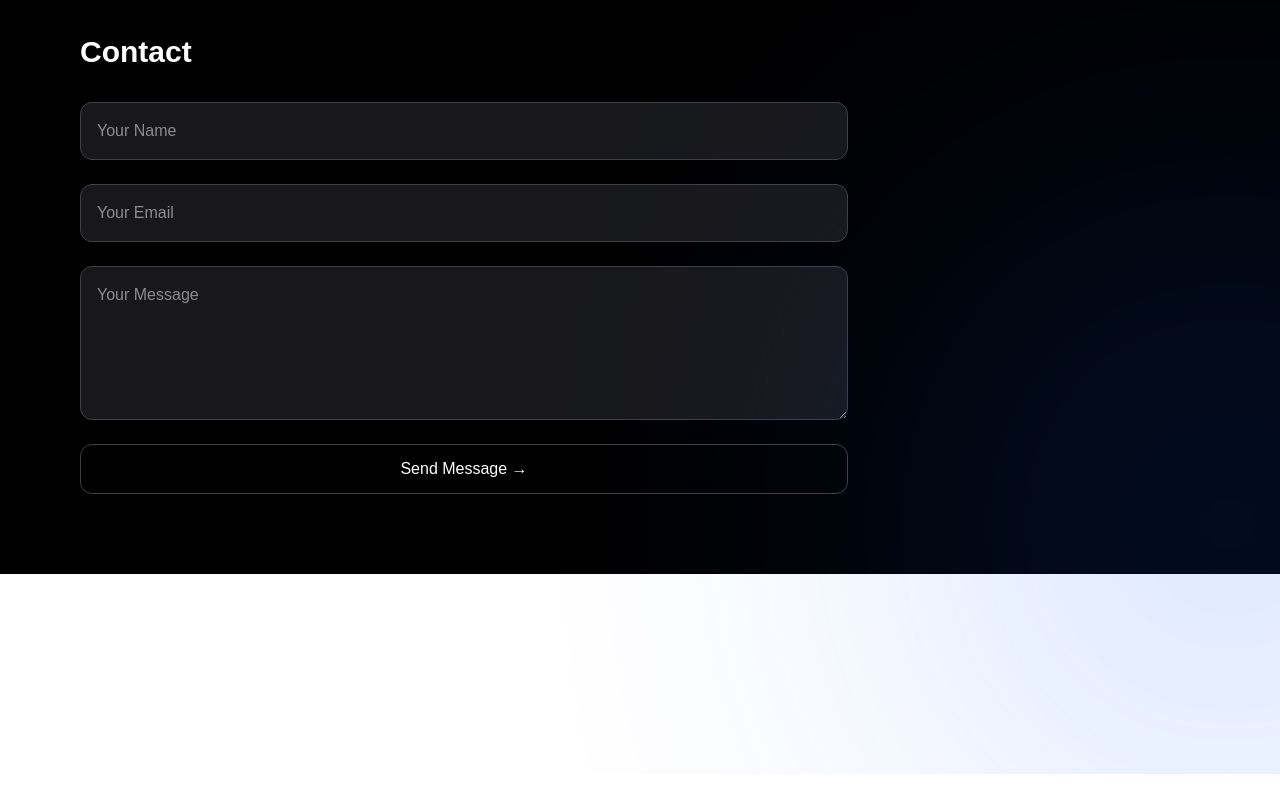
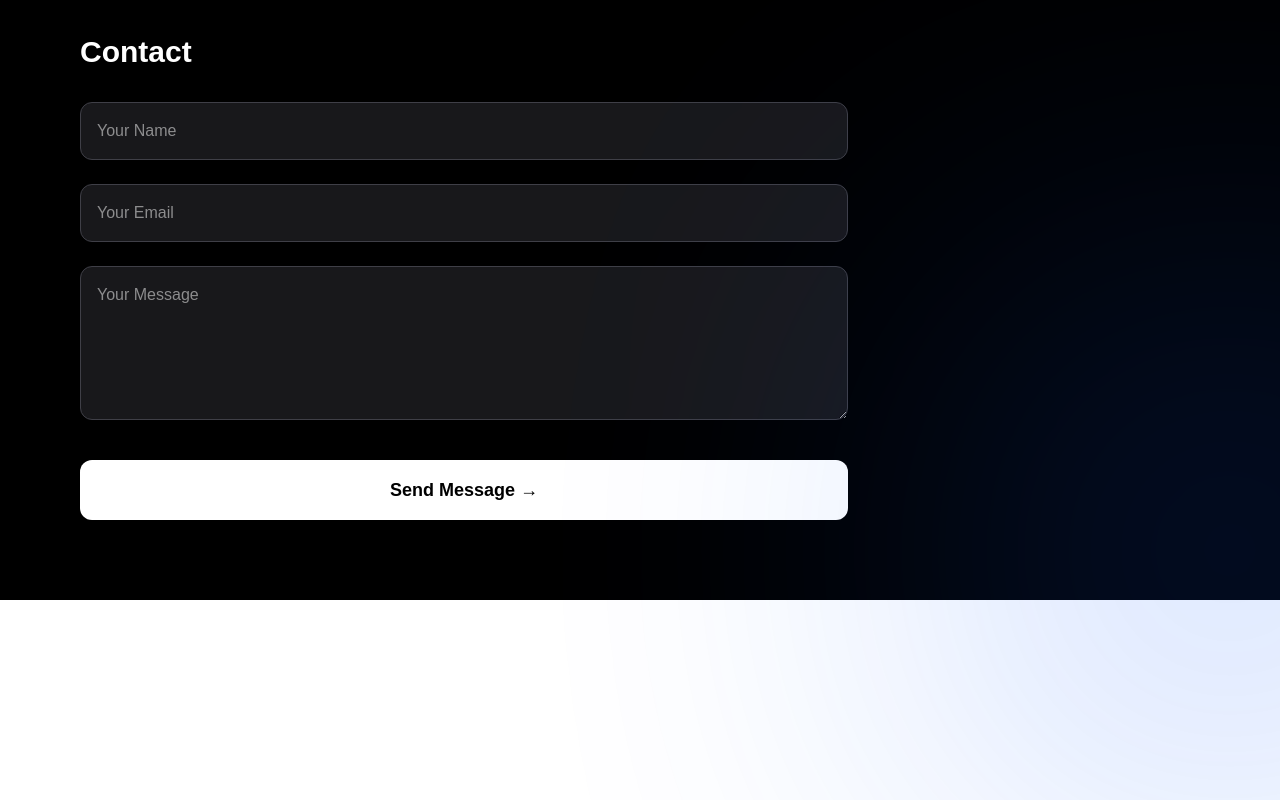
Before and after one commit to swayamsamiradatia-jpg/swayam-portfolio, a Next.js app: page / in a window 1280 px wide. Shown: the part 1618-2418 px from the top of the page. Before the commit the page ends 2392 px from the top, so only its background shows below. Built offline with nearby package versions, Linux system fonts and the light colour scheme.

Commit message:
Improved contact button UI

```diff
--- a/app/page.tsx
+++ b/app/page.tsx
@@ -192,11 +192,11 @@ export default function Home() {
     />
 
     <button
-      type="submit"
-      className="border border-zinc-700 px-6 py-3 rounded-xl hover:bg-white hover:text-black transition"
-    >
-      Send Message →
-    </button>
+  type="submit"
+  className="w-full mt-4 bg-white text-black py-4 rounded-xl font-semibold text-lg transition hover:scale-105 active:scale-95"
+>
+  Send Message →
+</button>
   </form>
 </section>
 
```
